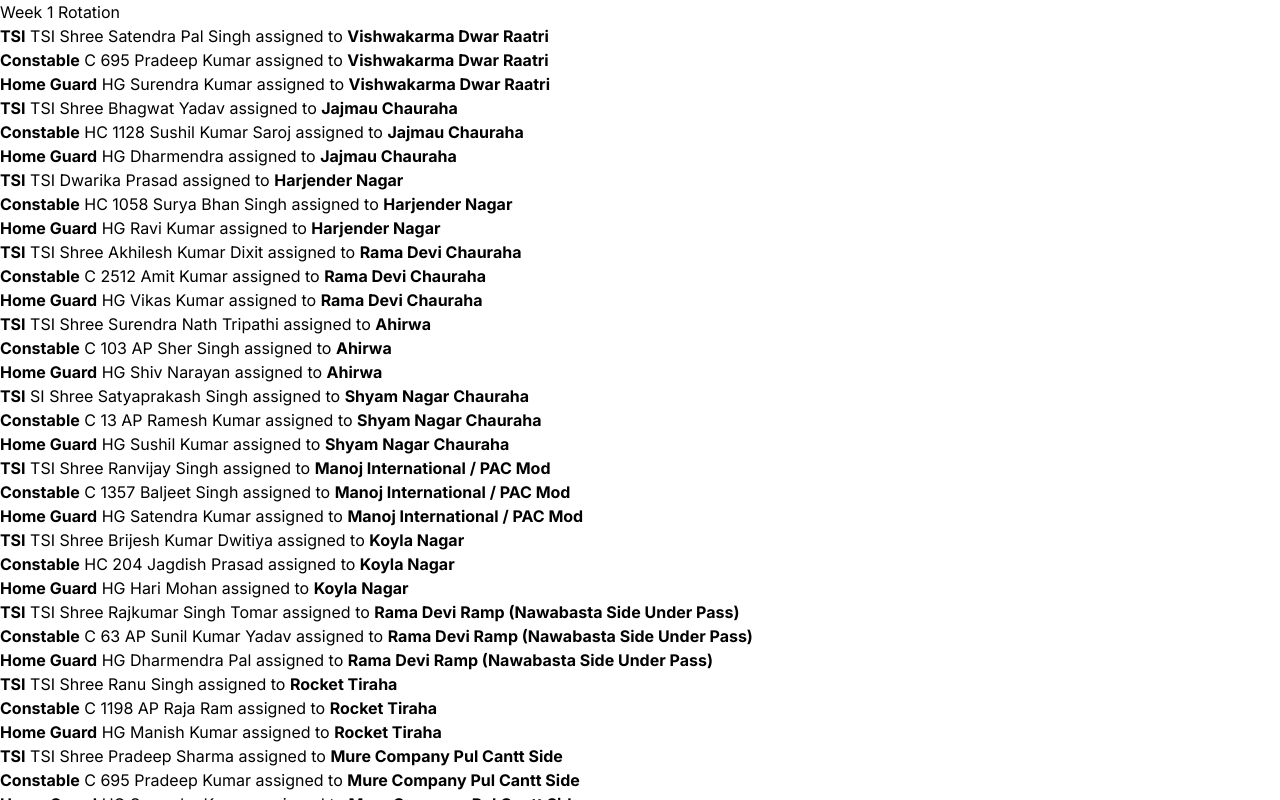
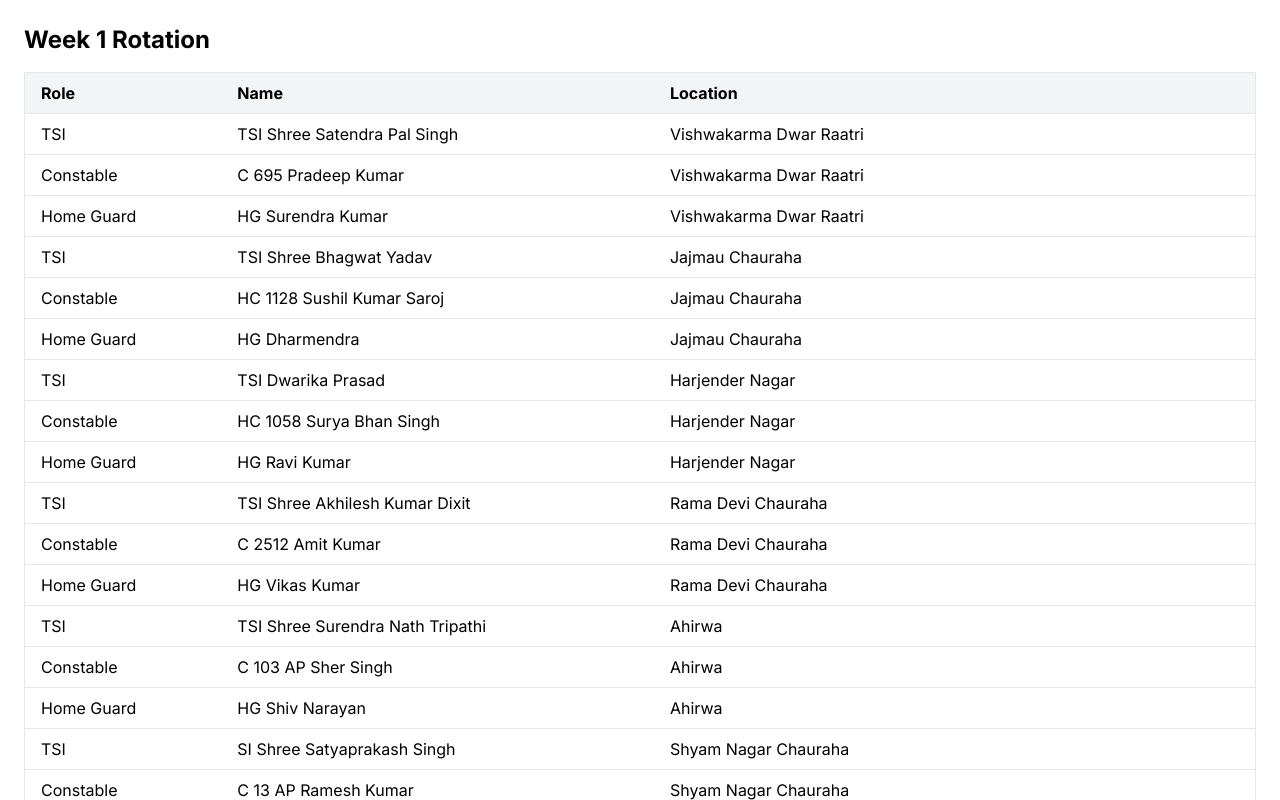
Before and after one commit to Tejaswgupta/hrms, a Next.js app: page / in a window 1280 px wide. Shown: the top 800 px of the page. Built offline with nearby package versions, Linux system fonts and the light colour scheme.

Commit message:
Rotation

```diff
--- a/components/component/ScheduleForRotation.tsx
+++ b/components/component/ScheduleForRotation.tsx
@@ -115,18 +115,38 @@ const ScheduleForRotation: React.FC = () => {
   }, [currentWeek]);
 
   return (
-    <div>
-      <h1>Week {currentWeek} Rotation</h1>
-      <ul>
-        {rotation.map((duty, index) => (
-          <li key={index}>
-            <strong>{duty.role}</strong> {duty.name} assigned to <strong>{duty.location}</strong>
-          </li>
-        ))}
-      </ul>
-      <button onClick={() => setCurrentWeek(currentWeek + 1)}>Next Week</button>
+    <div className="p-6">
+      <h1 className="text-2xl font-bold mb-4">Week {currentWeek} Rotation</h1>
+      <div className="overflow-x-auto">
+        <table className="min-w-full bg-white border border-gray-200">
+          <thead>
+            <tr className="bg-gray-100 border-b border-gray-200">
+              <th className="text-left py-2 px-4">Role</th>
+              <th className="text-left py-2 px-4">Name</th>
+              <th className="text-left py-2 px-4">Location</th>
+            </tr>
+          </thead>
+          <tbody>
+            {rotation.map((duty, index) => (
+              <tr key={index} className="border-b border-gray-200">
+                <td className="py-2 px-4">{duty.role}</td>
+                <td className="py-2 px-4">{duty.name}</td>
+                <td className="py-2 px-4">{duty.location}</td>
+              </tr>
+            ))}
+          </tbody>
+        </table>
+      </div>
+      <div className="mt-4">
+        <button
+          className="bg-blue-500 hover:bg-blue-700 text-white font-bold py-2 px-4 rounded"
+          onClick={() => setCurrentWeek(currentWeek + 1)}
+        >
+          Next Week
+        </button>
+      </div>
     </div>
   );
-};
+  };
 
 export default ScheduleForRotation;
```
